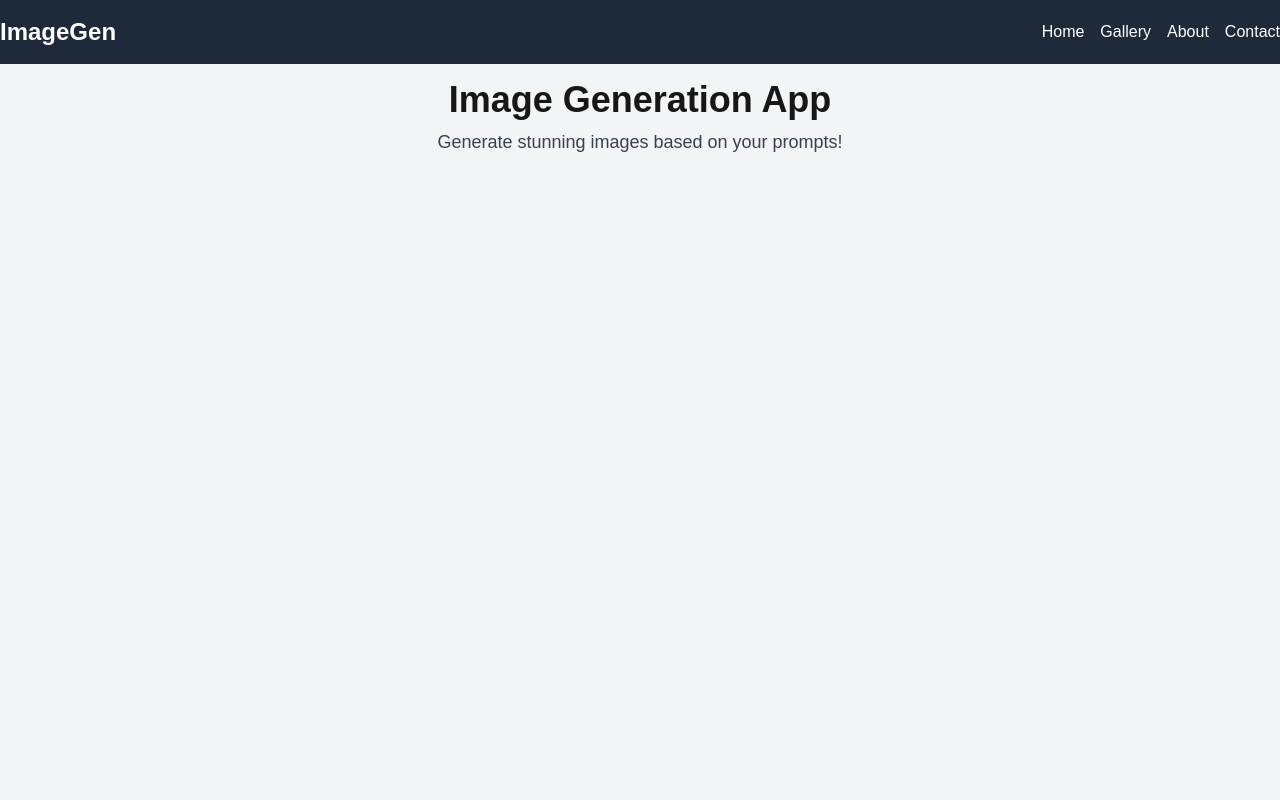
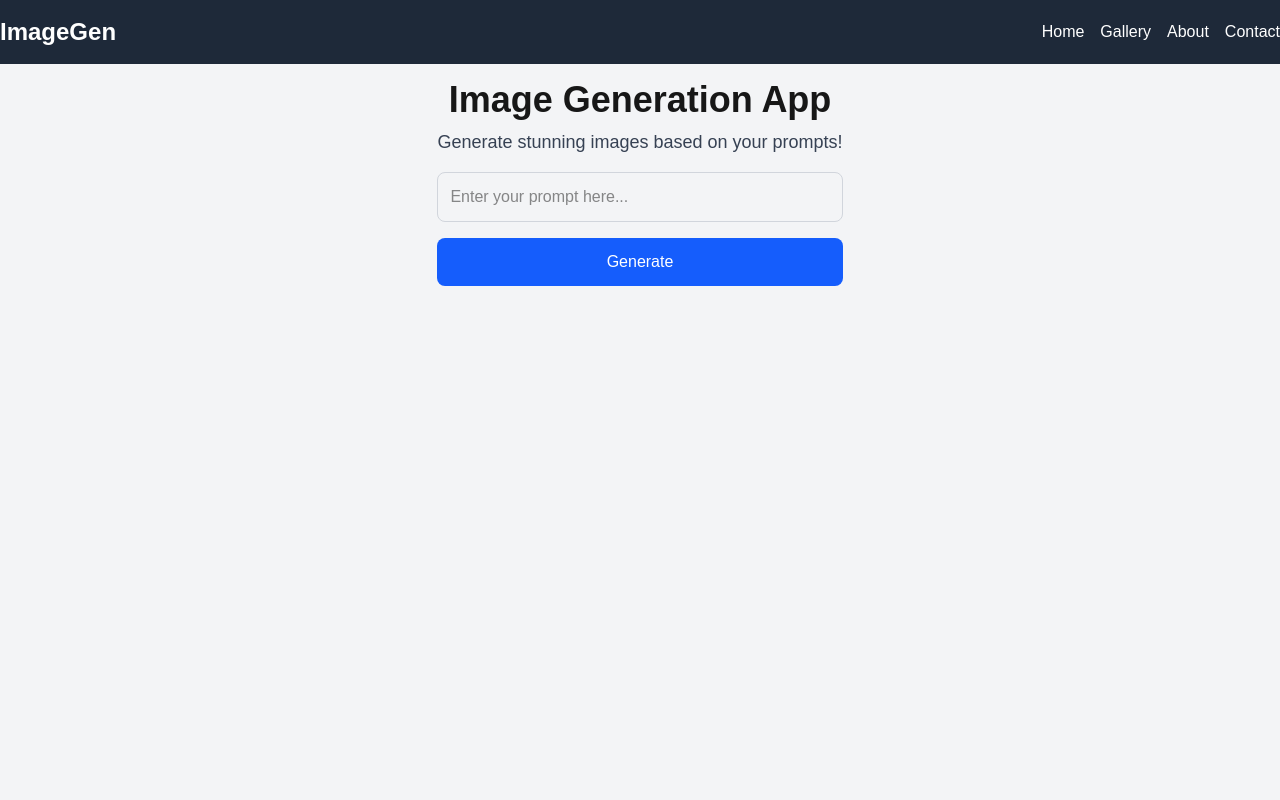
Before and after one commit to Kaydev-cmd/alx-project-0x05-setup, a Next.js app in the folder alx-project-0x07/: page / in a window 1280 px wide. Shown: the top 800 px of the page. Built offline with nearby package versions, Linux system fonts and the light colour scheme.

Commit message:
feat: add prompt input and generate button to Home page

```diff
--- a/alx-project-0x07/pages/index.tsx
+++ b/alx-project-0x07/pages/index.tsx
@@ -12,6 +12,20 @@ const Home = () => {
         <p className="text-lg text-gray-700 mb-4">
           Generate stunning images based on your prompts!
         </p>
+
+        <div className="w-full max-w-md">
+          <input
+            type="text"
+            placeholder="Enter your prompt here..."
+            className="w-full p-3 border border-gray-300 rounded-lg mb-4"
+          />
+          <button
+            onClick={handleGenerateImage}
+            className="w-full p-3 bg-blue-600 text-white rounded-lg hover:bg-blue-700 transition duration-200"
+          >
+            Generate
+          </button>
+        </div>
       </div>
     </div>
   );
```
